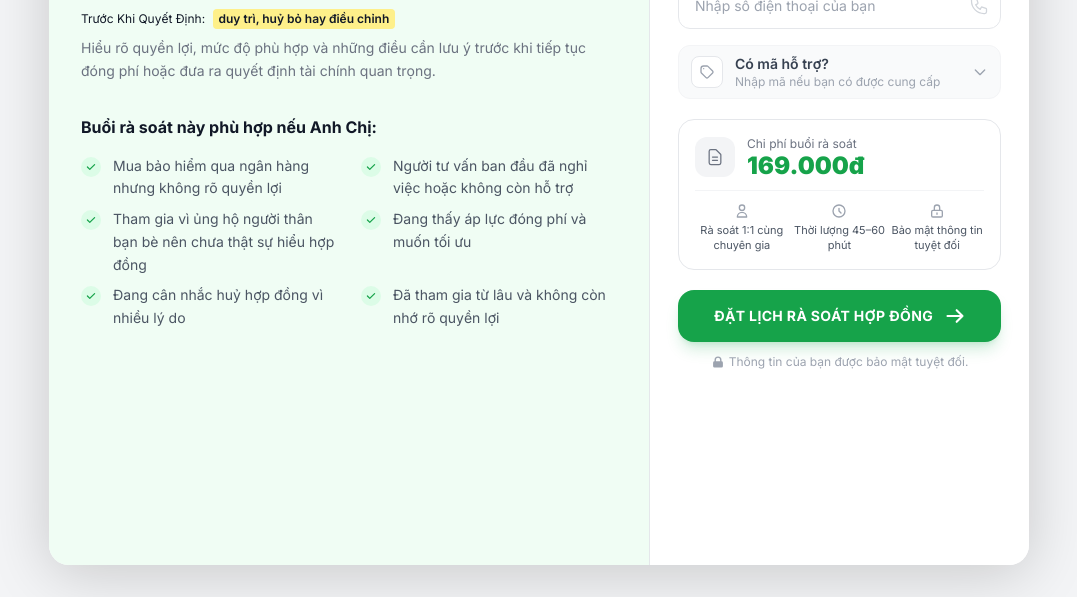
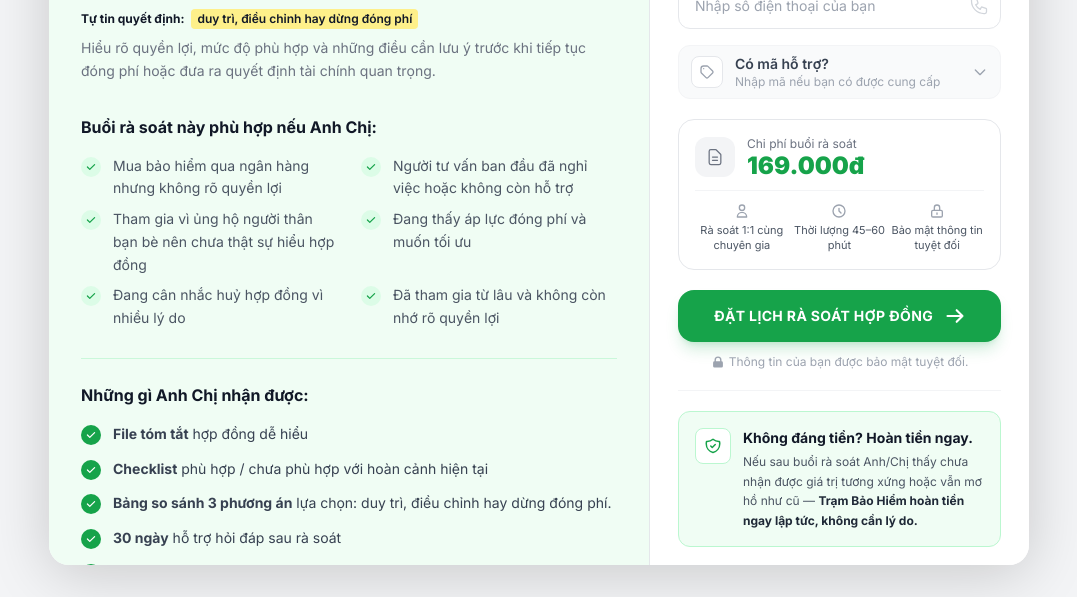
Before and after one commit to dong33share/review, a plain HTML site: page index.html in a window 1280 px wide. Shown: the part 203-800 px from the top of the page, without its empty margins (101-1178 px from the left). Drawn offline with nearby package versions, Linux system fonts and the light colour scheme; no server answers.

Commit message:
Add files via upload

```diff
--- a/index.html
+++ b/index.html
@@ -62,9 +62,9 @@
     </div>
 
     <!-- Subtitle + description: full width, outside flex row -->
-    <p class="text-xs text-gray-900 font-normal mb-1">
-      Trước Khi Quyết Định:
-      <span class="inline-block bg-yellow-200 text-gray-900 font-semibold px-1.5 py-0.5 rounded ml-1">duy trì, huỷ bỏ hay điều chỉnh</span>
+    <p class="text-xs text-gray-900 font-bold mb-1">
+      Tự tin quyết định:
+      <span class="inline-block bg-yellow-200 text-gray-900 font-semibold px-1.5 py-0.5 rounded ml-1">duy trì, điều chỉnh hay dừng đóng phí</span>
     </p>
     <p class="text-sm text-gray-500 leading-relaxed mt-2">
       Hiểu rõ quyền lợi, mức độ phù hợp và những điều cần lưu ý trước khi tiếp tục đóng phí hoặc đưa ra quyết định tài chính quan trọng.
@@ -241,6 +241,26 @@
         </svg>
         Thông tin của bạn được bảo mật tuyệt đối.
       </p>
+
+      <!-- ── GUARANTEE ── -->
+      <div class="mt-5 pt-5 border-t border-gray-100">
+        <div class="bg-green-50 border border-green-200 rounded-xl p-4 flex items-start gap-3">
+          <div class="flex-shrink-0 w-9 h-9 bg-white border border-green-200 rounded-lg flex items-center justify-center">
+            <svg class="w-[18px] h-[18px] text-primary" fill="none" stroke="currentColor" viewBox="0 0 24 24">
+              <path stroke-linecap="round" stroke-linejoin="round" stroke-width="2"
+                d="M9 12l2 2 4-4m5.618-4.016A11.955 11.955 0 0112 2.944a11.955 11.955 0 01-8.618 3.04A12.02 12.02 0 003 9c0 5.591 3.824 10.29 9 11.622 5.176-1.332 9-6.03 9-11.622 0-1.042-.133-2.052-.382-3.016z"/>
+            </svg>
+          </div>
+          <div>
+            <p class="text-sm font-bold text-gray-900 mb-1">Không đáng tiền? Hoàn tiền ngay.</p>
+            <p class="text-xs text-gray-600 leading-relaxed">
+              Nếu sau buổi rà soát Anh/Chị thấy chưa nhận được giá trị tương xứng hoặc vẫn mơ hồ như cũ —
+              <strong class="text-gray-800">Trạm Bảo Hiểm hoàn tiền ngay lập tức, không cần lý do.</strong>
+            </p>
+          </div>
+        </div>
+      </div>
+
     </div>
   </div>
   </div>
@@ -307,6 +327,61 @@
       </div>
 
     </div>
+
+    <!-- ── DELIVERABLES ── -->
+    <div class="mt-7 pt-6 border-t border-green-200/70">
+      <h2 class="text-base font-bold text-gray-900 mb-4">Những gì Anh Chị nhận được:</h2>
+      <div class="space-y-3">
+
+        <div class="flex items-start gap-3">
+          <div class="w-5 h-5 bg-primary rounded-full flex items-center justify-center flex-shrink-0 mt-0.5">
+            <svg class="w-3 h-3 text-white" fill="currentColor" viewBox="0 0 20 20">
+              <path fill-rule="evenodd" d="M16.707 5.293a1 1 0 010 1.414l-8 8a1 1 0 01-1.414 0l-4-4a1 1 0 011.414-1.414L8 12.586l7.293-7.293a1 1 0 011.414 0z" clip-rule="evenodd"/>
+            </svg>
+          </div>
+          <p class="text-sm text-gray-700 leading-relaxed"><strong>File tóm tắt</strong> hợp đồng dễ hiểu</p>
+        </div>
+
+        <div class="flex items-start gap-3">
+          <div class="w-5 h-5 bg-primary rounded-full flex items-center justify-center flex-shrink-0 mt-0.5">
+            <svg class="w-3 h-3 text-white" fill="currentColor" viewBox="0 0 20 20">
+              <path fill-rule="evenodd" d="M16.707 5.293a1 1 0 010 1.414l-8 8a1 1 0 01-1.414 0l-4-4a1 1 0 011.414-1.414L8 12.586l7.293-7.293a1 1 0 011.414 0z" clip-rule="evenodd"/>
+            </svg>
+          </div>
+          <p class="text-sm text-gray-700 leading-relaxed"><strong>Checklist</strong> phù hợp / chưa phù hợp với hoàn cảnh hiện tại</p>
+        </div>
+
+        <div class="flex items-start gap-3">
+          <div class="w-5 h-5 bg-primary rounded-full flex items-center justify-center flex-shrink-0 mt-0.5">
+            <svg class="w-3 h-3 text-white" fill="currentColor" viewBox="0 0 20 20">
+              <path fill-rule="evenodd" d="M16.707 5.293a1 1 0 010 1.414l-8 8a1 1 0 01-1.414 0l-4-4a1 1 0 011.414-1.414L8 12.586l7.293-7.293a1 1 0 011.414 0z" clip-rule="evenodd"/>
+            </svg>
+          </div>
+          <p class="text-sm text-gray-700 leading-relaxed"><strong>Bảng so sánh 3 phương án</strong> lựa chọn: duy trì, điều chỉnh hay dừng đóng phí.</p>
+        </div>
+
+        <div class="flex items-start gap-3">
+          <div class="w-5 h-5 bg-primary rounded-full flex items-center justify-center flex-shrink-0 mt-0.5">
+            <svg class="w-3 h-3 text-white" fill="currentColor" viewBox="0 0 20 20">
+              <path fill-rule="evenodd" d="M16.707 5.293a1 1 0 010 1.414l-8 8a1 1 0 01-1.414 0l-4-4a1 1 0 011.414-1.414L8 12.586l7.293-7.293a1 1 0 011.414 0z" clip-rule="evenodd"/>
+            </svg>
+          </div>
+          <p class="text-sm text-gray-700 leading-relaxed"><strong>30 ngày</strong> hỗ trợ hỏi đáp sau rà soát</p>
+        </div>
+
+        <div class="flex items-start gap-3">
+          <div class="w-5 h-5 bg-primary rounded-full flex items-center justify-center flex-shrink-0 mt-0.5">
+            <svg class="w-3 h-3 text-white" fill="currentColor" viewBox="0 0 20 20">
+              <path fill-rule="evenodd" d="M16.707 5.293a1 1 0 010 1.414l-8 8a1 1 0 01-1.414 0l-4-4a1 1 0 011.414-1.414L8 12.586l7.293-7.293a1 1 0 011.414 0z" clip-rule="evenodd"/>
+            </svg>
+          </div>
+          <p class="text-sm text-gray-700 leading-relaxed"><strong>45 phút</strong> làm việc trực tiếp hoặc qua cuộc gọi Google Meet</p>
+        </div>
+
+      </div>
+    </div>
+
+
   </div>
 
 </div><!-- /content-grid -->
```
